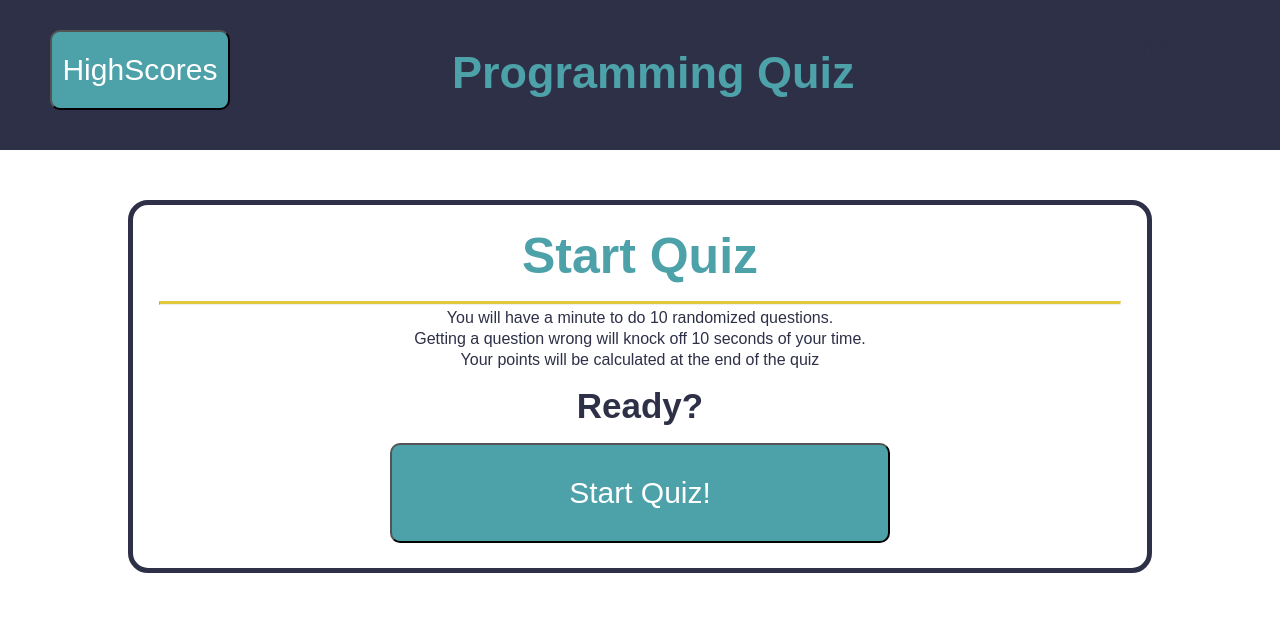
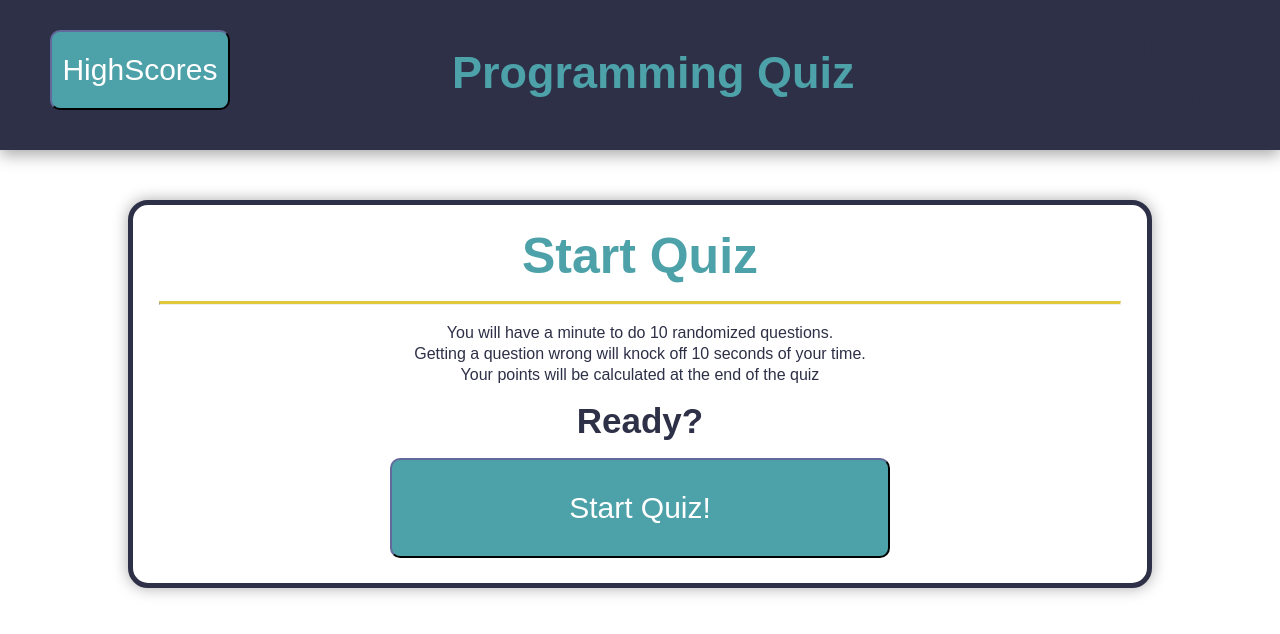
Before and after one commit to JonnyDBeck/CodeQuiz, a plain HTML site: page index.html in a window 1280 px wide. Drawn offline with Linux system fonts and the light colour scheme.

Commit message:
Small CSS Changes

```diff
--- a/Assets/CSS/Style.css
+++ b/Assets/CSS/Style.css
@@ -10,6 +10,7 @@ header{
     color: var(--clrFront);
     height: 150px;
     justify-content: space-between;
+    box-shadow: 0px 5px 15px rgba(0, 0, 0, 0.336);
 }
 
 header div{
@@ -23,6 +24,7 @@ header div{
 }
 
 .highLeft button{
+    border-color: var(--clrBack);
     width: 180px;
     height: 80px;
     background-color: #4DA1A9;
@@ -62,10 +64,9 @@ article{
     margin-right: 10%;
     border-radius: 20px;
     padding: 2%;
-}
-
-article{
     text-align: center;
+    background-color: white;
+    box-shadow: 0px 0px 15px rgba(0, 0, 0, 0.336);
 }
 
 article h1{
@@ -89,10 +90,11 @@ article h1{
 
 article hr{
     border-top: 3px solid var(--clrTrim);
-
+    margin-bottom: 20px;
 }
 
 #Question button{
+    border-color: var(--clrBack);
     width: 100%;
     background-color: #4DA1A9;
     color: white;
@@ -114,6 +116,7 @@ article hr{
 }
 
 article button{
+    border-color: var(--clrBack);
     width: 52%;
     height: 100px;
     background-color: #4DA1A9;
```
